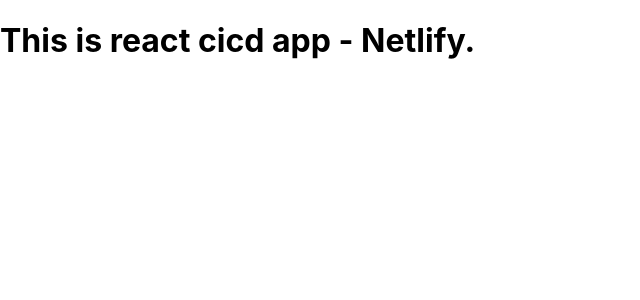
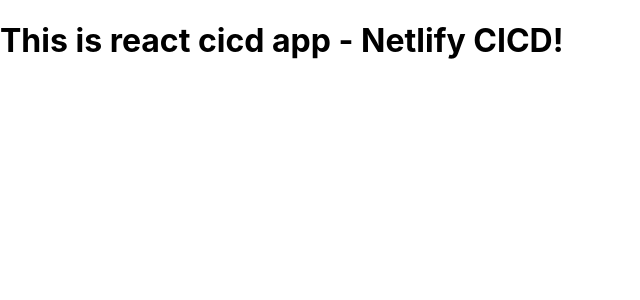
Before and after one commit to dondonherrera02/React-CICD-App, a React (Create React App) app: page / in a window 1280 px wide. Shown: the top 300 px of the page, without its empty margins (0-640 px from the left). Built offline with nearby package versions, Linux system fonts and the light colour scheme.

Commit message:
Added CICD

```diff
--- a/src/App.js
+++ b/src/App.js
@@ -2,7 +2,7 @@
 
 function App() {
   return (
-    <h1>This is react cicd app - Netlify. </h1>
+    <h1>This is react cicd app - Netlify CICD! </h1>
   );
 }
 
```
